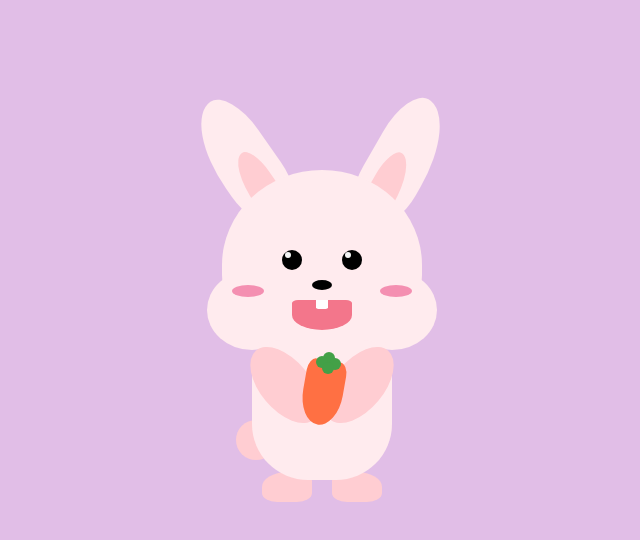
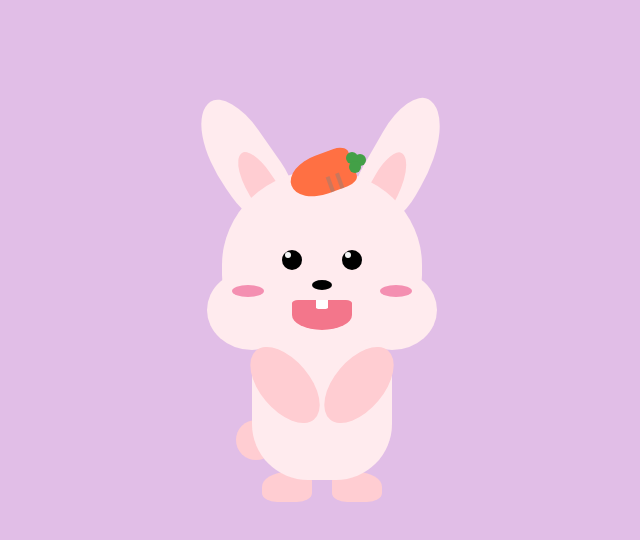
Before and after one commit to Nam-Wijeong/rabbit-character, a plain HTML site: page index.html in a window 1280 px wide. Shown: the whole page, without its empty margins (318-958 px from the left). Drawn offline with Linux system fonts and the light colour scheme.

Commit message:
0410 update

```diff
--- a/index.html
+++ b/index.html
@@ -19,6 +19,13 @@
       <div class="cheek left"></div>
       <div class="cheek right"></div>
       <div class="face">
+        <div class="carrot">
+          <div class="carrot_line top"></div>
+          <div class="carrot_line bottom"></div>
+        </div>
+        <div class="carrot_leaf top"></div>
+        <div class="carrot_leaf left"></div>
+        <div class="carrot_leaf right"></div>
         <div class="eyes left">
           <div class="white left"></div>
         </div>
@@ -37,11 +44,11 @@
         <div class="body">
           <div class="arms left"></div>
           <div class="arms right"></div>
-          <div class="carrot"></div>
+          <!-- <div class="carrot"></div>
           <div class="carrot_leaf top"></div>
           <div class="carrot_leaf left"></div>
           <div class="carrot_leaf right"></div>
-          <div class="carrot_leaf bottom"></div>
+          <div class="carrot_leaf bottom"></div> -->
         </div>
       </div>
     </div>
--- a/style.css
+++ b/style.css
@@ -178,6 +178,57 @@ body {
 
 .carrot {
   position: absolute;
+  width: 40px;
+  height: 65px;
+  top: -28px;
+  left: 50%;
+  transform: translate(-50%) rotate(70deg);
+  border-radius: 20% 20% 50% 50%;
+  background-color: #ff7043;
+}
+
+.carrot_line {
+  position: absolute;
+  width: 4px;
+  height: 16px;
+  transform: rotate(90deg);
+  background-color: rgba(128, 128, 128, 0.418);
+}
+
+.carrot_line.top {
+  top: 10px;
+  right: 6px;
+}
+
+.carrot_line.bottom {
+  top: 20px;
+  right: 6px;
+}
+.carrot_leaf {
+  position: absolute;
+  width: 12px;
+  height: 12px;
+  background-color: #43a047;
+  border-radius: 50%;
+}
+
+.carrot_leaf.top {
+  top: -16px;
+  left: 132px;
+}
+
+.carrot_leaf.left {
+  top: -18px;
+  left: 124px;
+}
+
+.carrot_leaf.right {
+  top: -9px;
+  right: 61px;
+}
+
+/* .carrot {
+  position: absolute;
   top: 20px;
   left: 51%;
   transform: translate(-50%) rotate(10deg);
@@ -213,7 +264,7 @@ body {
 .carrot_leaf.bottom {
   top: 22px;
   left: 50%;
-}
+} */
 
 .rabbit .legs {
   position: absolute;
```
